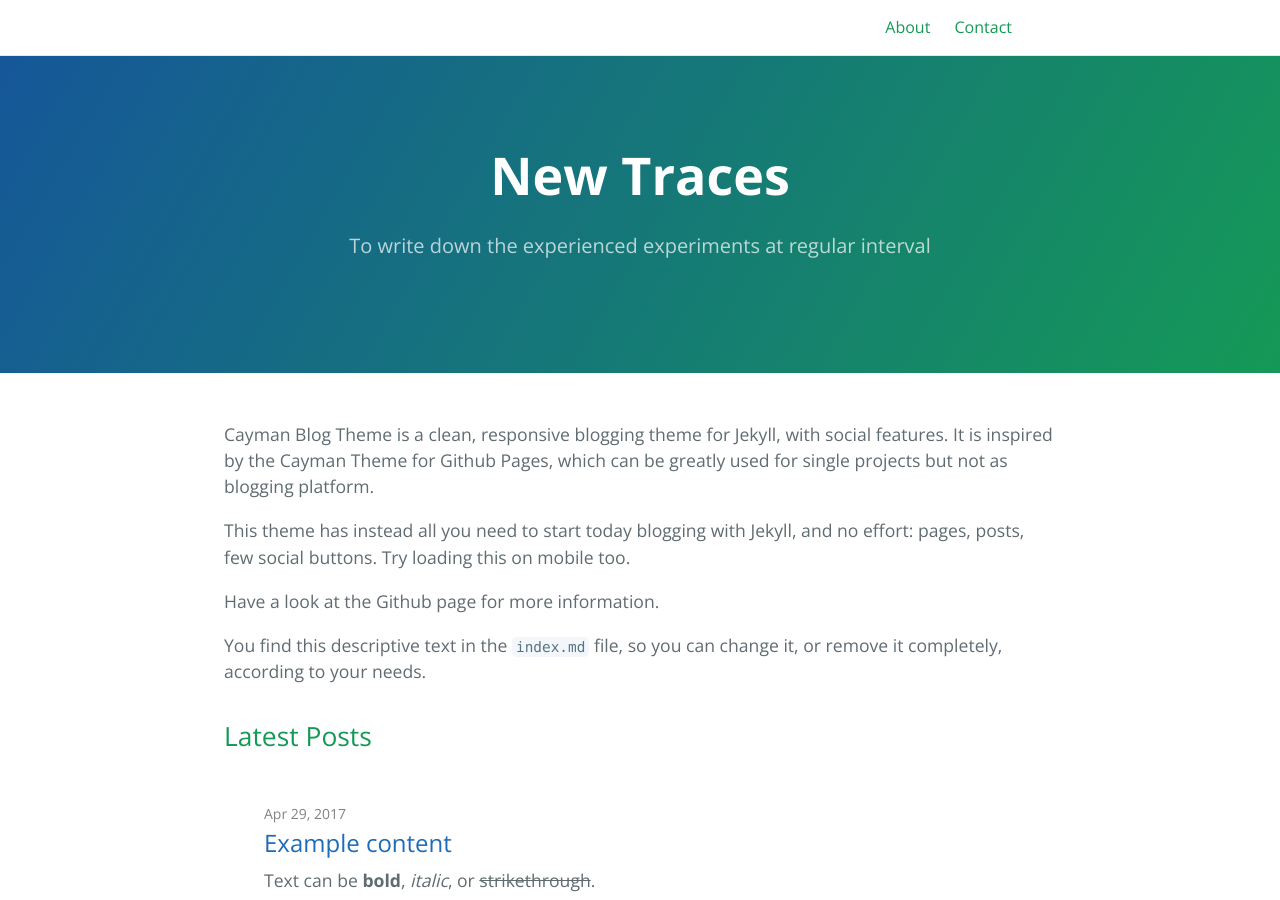
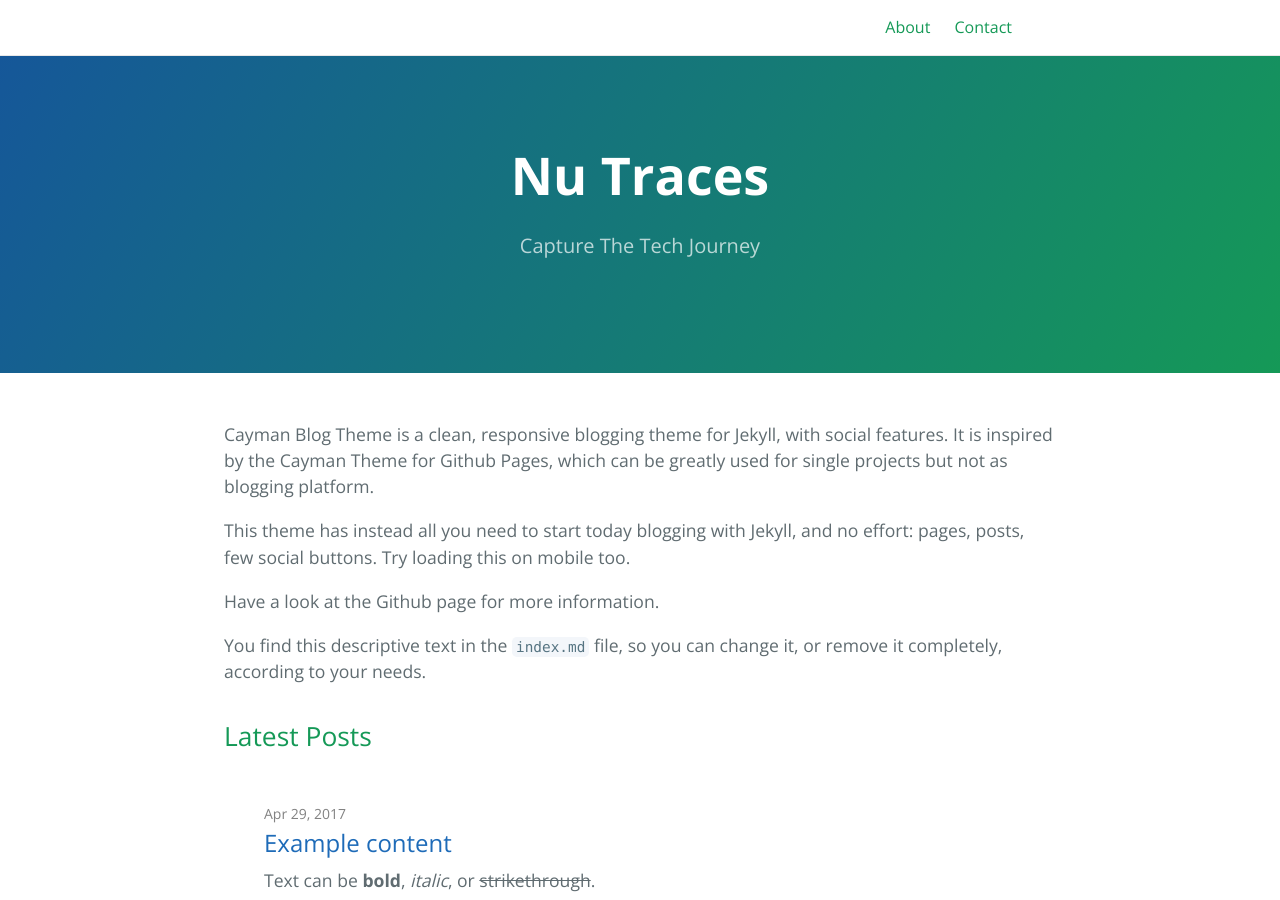
Before and after one commit to nutraces/nutraces.github.io, a Jekyll site: the page built from index.md, in a window 1280 px wide and 900 px high. Built offline with Jekyll 4.4.1, drawn with Linux system fonts in a browser that asks for light colours.

Commit message:
Update _config.yml

```diff
--- a/_config.yml
+++ b/_config.yml
@@ -1,5 +1,5 @@
-title: New Traces
-description: To write down the experienced experiments at regular interval
+title: Nu Traces
+description: Capture The Tech Journey
 show_downloads: true
 
 baseurl: "" # change this to the subpath of your site, e.g. /blog. Leave it empty if you don't need it.
```
